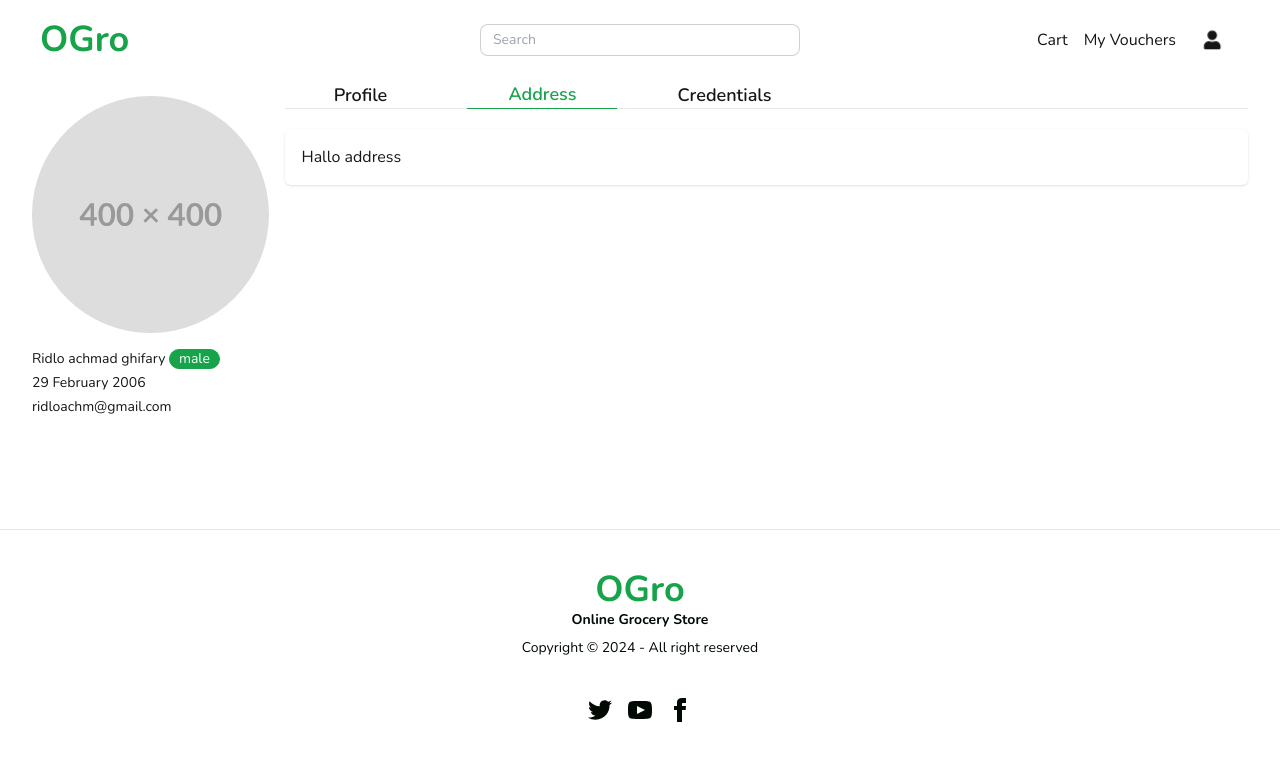
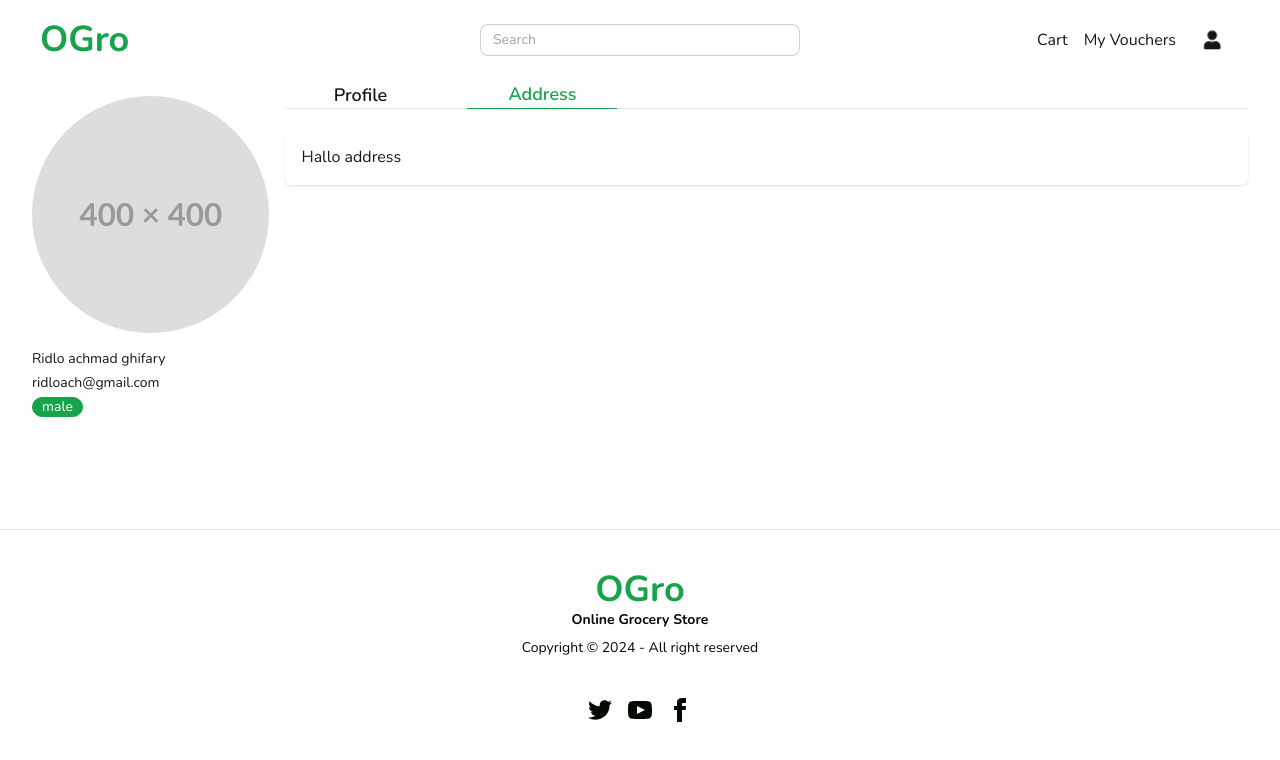
Before and after one commit to RidloGhifary/online-grocery-web-app, a Next.js app in the folder apps/web/: page /user/address in a window 1280 px wide. Shown: the top 760 px of the page. Built offline with nearby package versions, Linux system fonts and the light colour scheme.

Commit message:
style: change left side style for a bit

```diff
--- a/apps/web/src/app/(profile)/user/_components/LeftSideProfile.tsx
+++ b/apps/web/src/app/(profile)/user/_components/LeftSideProfile.tsx
@@ -12,12 +12,9 @@ export default function LeftSideProfile() {
         className="aspect-square rounded-full object-cover"
       />
       <div className="space-y-1 text-sm">
-        <p>
-          Ridlo achmad ghifary{" "}
-          <span className="badge badge-primary text-white">male</span>
-        </p>
-        <p>29 February 2006</p>
-        <p>ridloachm@gmail.com</p>
+        <p className="line-clamp-1 truncate">Ridlo achmad ghifary</p>
+        <p className="line-clamp-1 truncate">ridloach@gmail.com</p>
+        <span className="badge badge-primary text-white">male</span>
       </div>
     </div>
   );
--- a/apps/web/src/app/(profile)/user/_components/ProfileNavigation.tsx
+++ b/apps/web/src/app/(profile)/user/_components/ProfileNavigation.tsx
@@ -17,11 +17,6 @@ export default function ProfileNavigation() {
       href: "/user/address",
       isActive: path === "/user/address",
     },
-    {
-      name: "Credentials",
-      href: "/user/credentials",
-      isActive: path === "/user/credentials",
-    },
   ];
 
   return (
```
